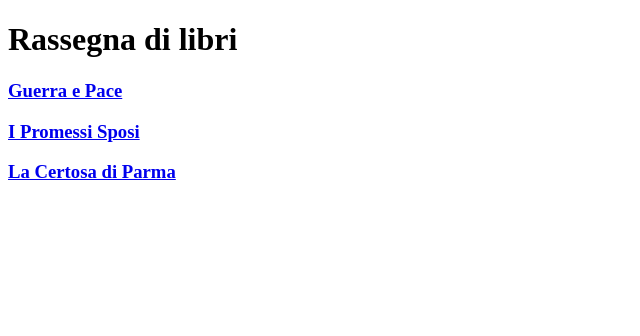
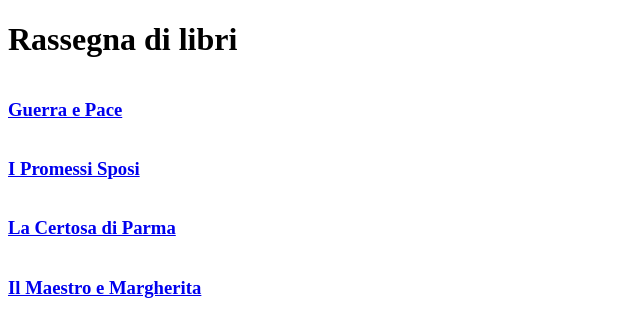
Before and after one commit to renato1958/mestessomio, a Vue app: page / in a window 1280 px wide. Shown: the top 336 px of the page, without its empty margins (0-640 px from the left). Built offline with nearby package versions, Linux system fonts and the light colour scheme.

Commit message:
Aggiunto il maestro e Margherita ai libri

```diff
--- a/src/App.vue
+++ b/src/App.vue
@@ -7,3 +7,10 @@
   name: "App",
 };
 </script>
+
+<style>
+#navigation {
+  display: flex;
+  flex-direction: row;
+}
+</style>
--- a/src/backend/books.json
+++ b/src/backend/books.json
@@ -19,5 +19,12 @@
     "country": "Francia",
     "url": "la-certosa-di-parma",
     "id": "3"
+  },
+  {
+    "title": "Il Maestro e Margherita",
+    "author": "Michail Afanasjevich Bulgakov",
+    "country": "Russia",
+    "url": "il-meastro-e-margherita",
+    "id": "4"
   }
 ]
```
